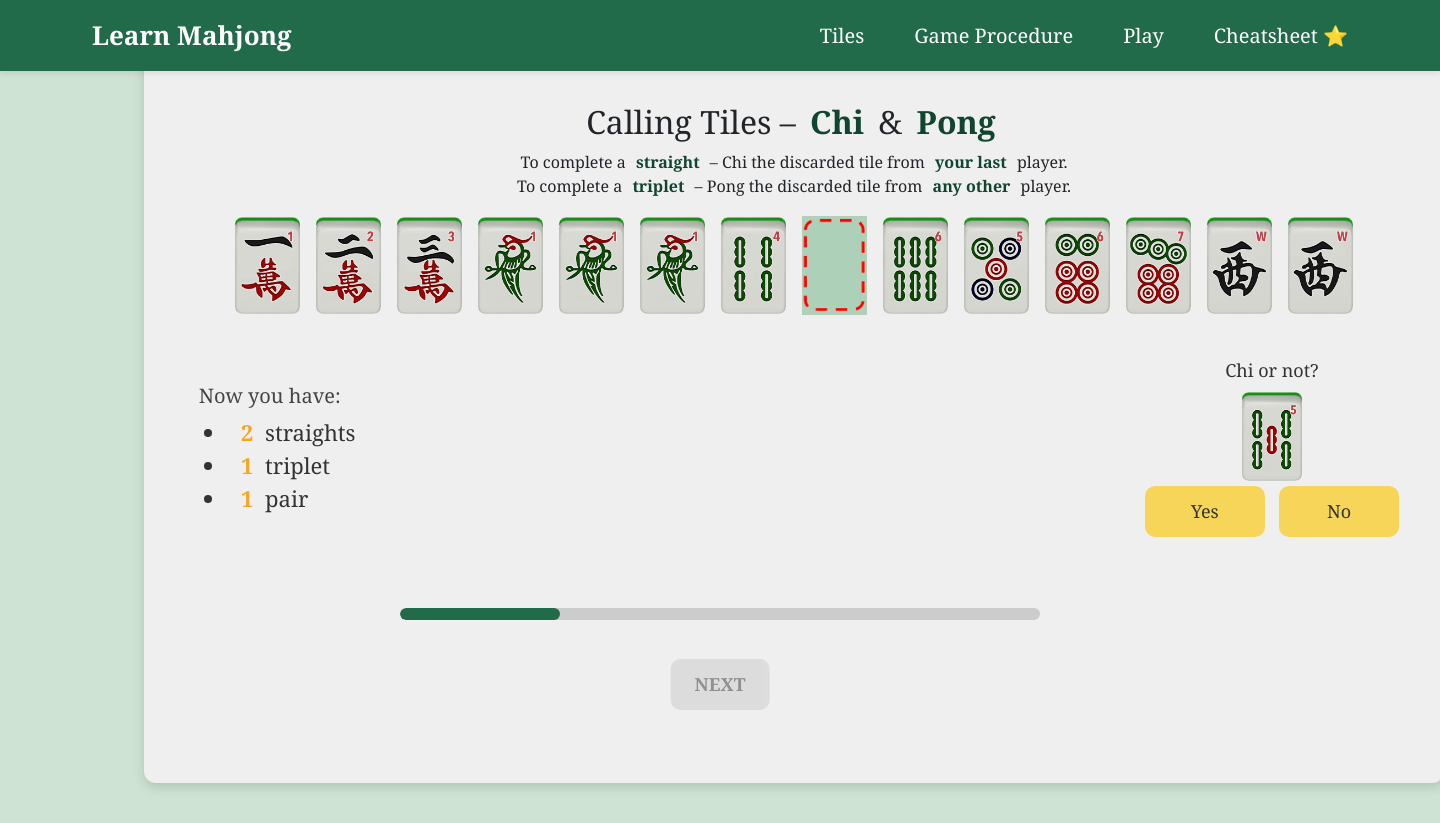
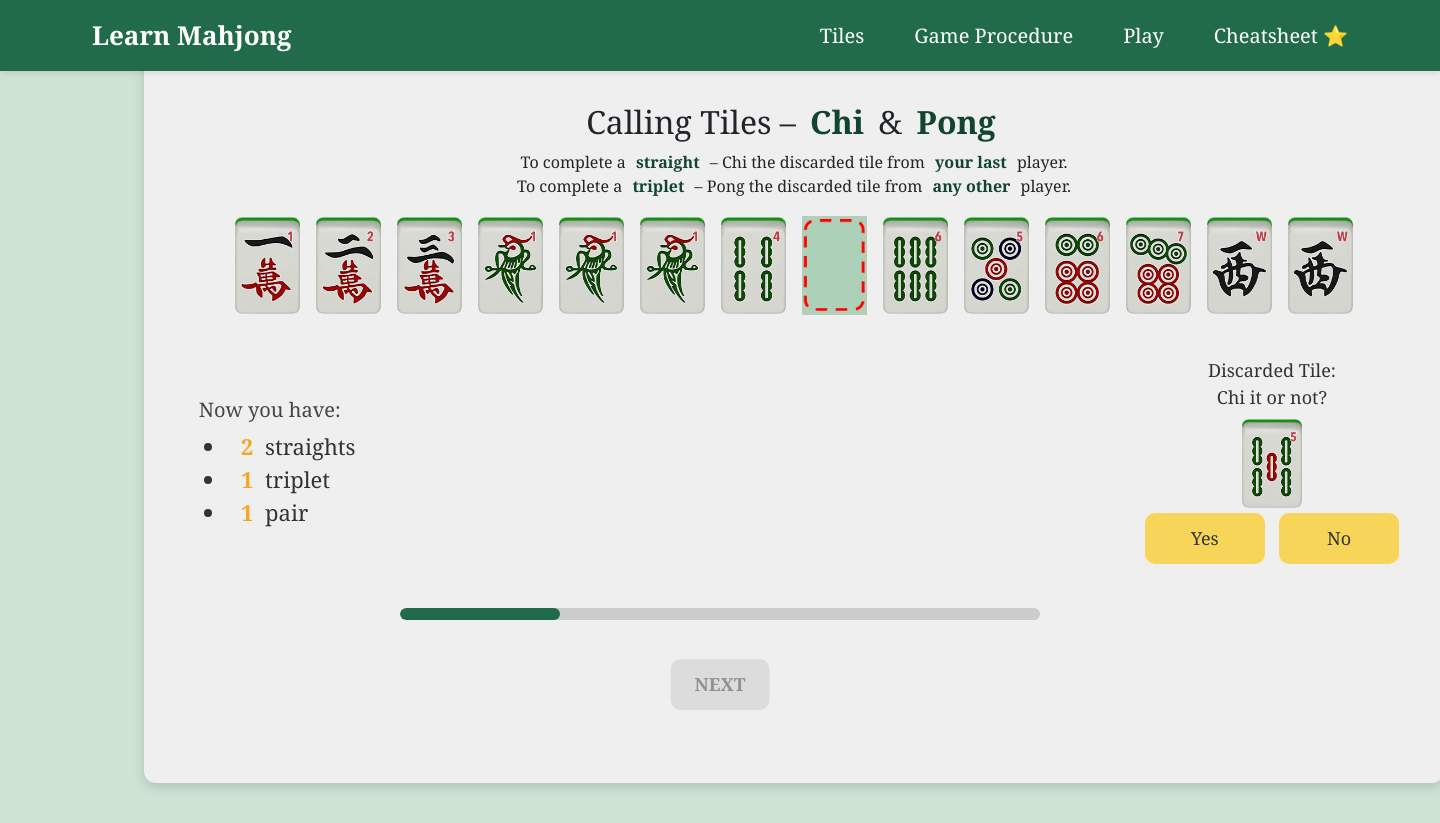
Before and after one commit to dby516/UIDesign_project, a Flask app: page /calling-tiles/1 in a window 1440 px wide. Shown: the top 823 px of the page. Run offline with Flask 3, Linux system fonts and the light colour scheme.

Commit message:
changed some calling_tiles text problems

```diff
--- a/static/calling_tile.js
+++ b/static/calling_tile.js
@@ -72,6 +72,19 @@ document.addEventListener('DOMContentLoaded', () => {
               statusList.classList.remove('updated');
             }, 400); // match the CSS animation time
           }
+        } else if (CALLING_TILE_CONTEXT.step === 3) {
+          const statusList = document.getElementById('current-status');
+          if (statusList) {
+            statusList.innerHTML = `
+              <li><span class="highlight">3</span> straights</li>
+              <li><span class="highlight">0</span> triplet</li>
+              <li><span class="highlight">1</span> pair</li>
+            `;
+            statusList.classList.add('updated');
+            setTimeout(() => {
+              statusList.classList.remove('updated');
+            }, 400); // match the CSS animation time
+          }
         }
         // rebuild the hand
         const nextBtn = document.querySelector('.next-button');
--- a/templates/calling_tiles.html
+++ b/templates/calling_tiles.html
@@ -47,22 +47,28 @@
         <div class="stats">
           <h3>Now you have:</h3>
           <ul id="current-status">
+            {% if step == 3 %}
+            <li><span class="highlight">3</span> straights</li>
+            <li><span class="highlight">0</span> triplet</li>
+            <li><span class="highlight">1</span> pair</li>
+            {% else %}
             <li><span class="highlight">2</span> straights</li>
             <li><span class="highlight">1</span> triplet</li>
             <li><span class="highlight">1</span> pair</li>
+            {% endif %}
           </ul>
         </div>
 
         <div class="prompt">
           {# step‑specific prompt text #}
           {% if step == 1 %}
-            <p>Chi or not?</p>
+            <p>Discarded Tile: <br>Chi it or not?</p>
           {% elif step == 2 %}
-            <p>Chi or not?</p>
+            <p>Discarded Tile: <br>Chi it or not?</p>
           {% elif step == 3 %}
-            <p>Chi or not?</p>
+            <p>Discarded Tile: <br>Chi it or not?</p>
           {% elif step == 4 %}
-            <p>Final decision: Chi or Pong?</p>
+            <p>Discarded Tile: <br>Chi it or Pong?</p>
           {% endif %}
           <img
             src="{{ url_for('static', filename='mahjong_tiles/' ~ discard_tile) }}"
```
